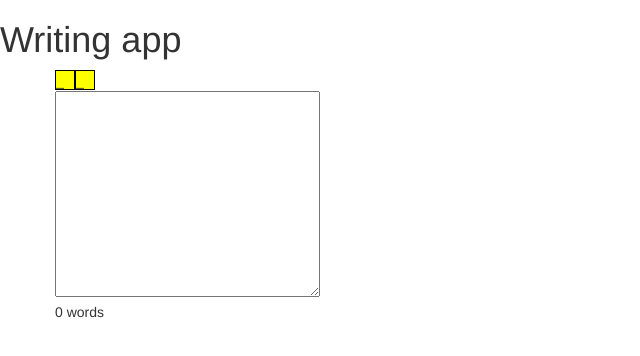
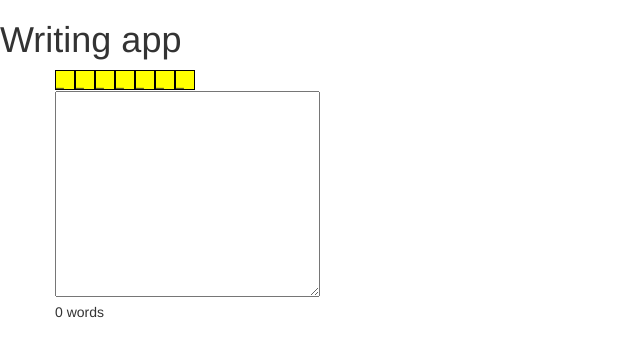
Before and after one commit to nsreeen/WritingApp, a plain HTML site: page index.html in a window 1280 px wide. Shown: the whole page, without its empty margins (0-640 px from the left). Drawn offline with nearby package versions, Linux system fonts and the light colour scheme.

Commit message:
look at past 7 days instead of current week (close #4)

```diff
--- a/index.html
+++ b/index.html
@@ -111,23 +111,23 @@
       return dd + '_' + mm + '_' + yyyy;
     }
 
-    function getDatesFromCurrentWeek() {
+    function getDatesFromPastSevenDays() {
       var dt = new Date();
-      var ret = [getFormattedDate(new Date(dt))];
-      while (dt.getDay() != 0) {
-        dt.setDate(dt.getDate() - 1);
-        formatted_date = getFormattedDate(new Date(dt))
-        //unshift adds to beginning, so dates are in ascending order
-        ret.unshift(formatted_date);
+      var ret = [];
+     for (var i=0; i<7; i++) {
+          formatted_date = getFormattedDate(new Date(dt))
+          //unshift adds to beginning, so dates are in ascending order
+          ret.unshift(formatted_date);
+          dt.setDate(dt.getDate() - 1);
       }
       return ret;
     }
 
-    function getWeekStreak(currentWeeksDates) {
+    function getWeekStreak(streakDates) {
       var weekStreak = [];
       // maybe we should save the entries in a dictionary instead of just the streak
-      for (i=0; i<currentWeeksDates.length; i++) {
-        var key = "rc_sp1_writingapp_" + currentWeeksDates[i];
+      for (var i=0; i<streakDates.length; i++) {
+        var key = "rc_sp1_writingapp_" + streakDates[i];
         var entry = localStorage.getItem(key);
         if (entry) {
           weekStreak.push(true);
@@ -142,10 +142,10 @@
     $('.entry-text').val(currentEntry);
     console.log('currentEntry', currentEntry);
 
-    var currentWeeksDates = getDatesFromCurrentWeek();
-    console.log('getDatesFromCurrentWeek', currentWeeksDates);
+    var streakDates = getDatesFromPastSevenDays();
+    console.log('getDatesFromPastSevenDays', streakDates);
 
-    var weekStreak = getWeekStreak(currentWeeksDates)
+    var weekStreak = getWeekStreak(streakDates)
     console.log('weeke strea: ', weekStreak);
 
      updateWeekStreakWidget(weekStreak);
```
